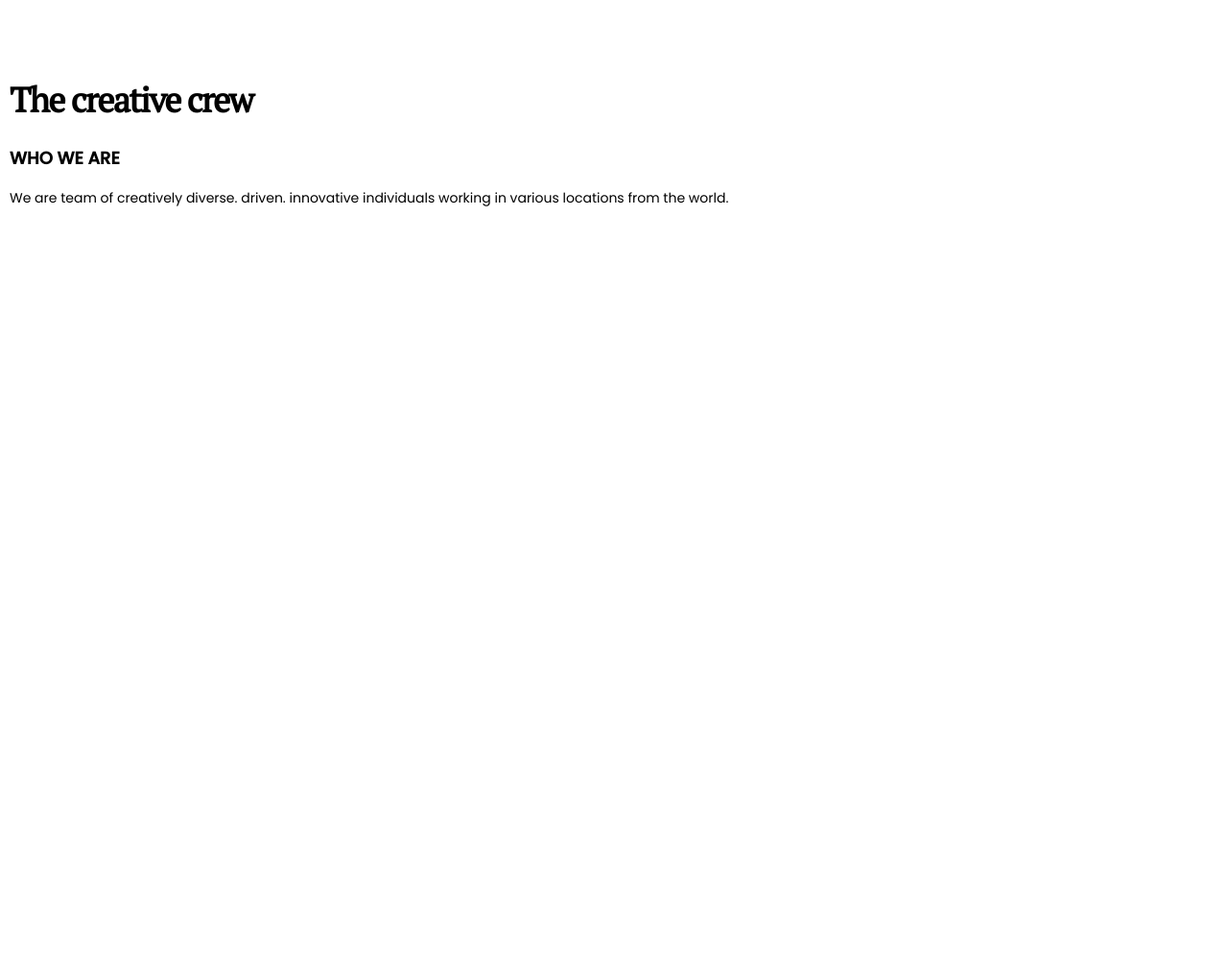
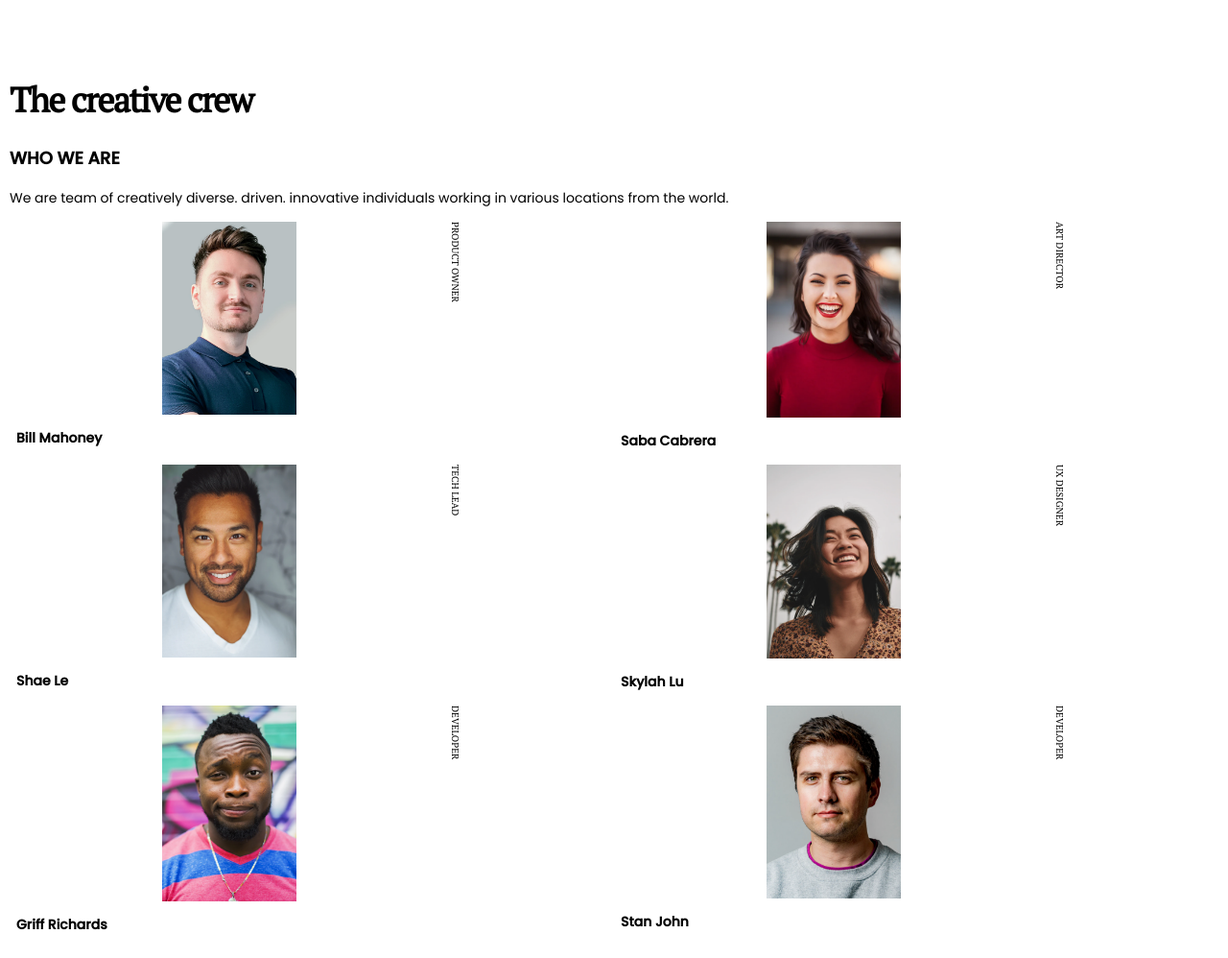
Before and after one commit to Edel-blk/team-page, a plain HTML site: page index.html in a window 1280 px wide. Shown: the whole page at 96% size. Before the commit the page ends 800 px from the top, so only its background shows below. Drawn offline with Linux system fonts and the light colour scheme.

Commit message:
ajustes de contenido

```diff
--- a/index.html
+++ b/index.html
@@ -43,6 +43,79 @@
               We are team of creatively diverse.  driven.  innovative individuals working in various locations from the world.
             </p>
         </div>
+
+        <div class="grid">
+          <div>
+            <div class="header-content-card">
+              <img src="./photo1.png"/>
+              <p class="charge-text">
+                Product owner
+              </p>
+            </div>
+            <p class="text-content bottom-content-card">
+              Bill Mahoney
+            </p>
+          </div>
+
+          <div>
+            <div class="header-content-card">
+              <img src="./photo2.png"/>
+              <p class="charge-text">
+                Art director
+              </p>
+            </div>
+            <p class="text-content bottom-content-card">
+              Saba Cabrera
+            </p>
+          </div>
+
+          <div>
+            <div class="header-content-card">
+              <img src="./photo3.png"/>
+              <p class="charge-text">
+                Tech Lead
+              </p>
+            </div>
+            <p class="text-content bottom-content-card">
+              Shae Le
+            </p>
+          </div>
+
+          <div>
+            <div class="header-content-card">
+              <img src="./photo4.png"/>
+              <p class="charge-text">
+                UX Designer
+              </p>
+            </div>
+            <p class="text-content bottom-content-card">
+              Skylah Lu
+            </p>
+          </div>
+
+          <div>
+            <div class="header-content-card">
+              <img src="./photo5.png"/>
+              <p class="charge-text">
+                Developer
+              </p>
+            </div>
+            <p class="text-content bottom-content-card">
+              Griff Richards
+            </p>
+          </div>
+
+          <div>
+            <div class="header-content-card">
+              <img src="./photo6.png"/>
+              <p class="charge-text">
+                Developer
+              </p>
+            </div>
+            <p class="text-content bottom-content-card">
+              Stan John
+            </p>
+          </div>
         </div>
       </div>
     </div>
--- a/style.css
+++ b/style.css
@@ -20,6 +20,15 @@ p {
   font-size: 14px;
 }
 
+img {
+  width: 140px;
+}
+
+.grid {
+  display: grid;
+  grid-template-columns: repeat(2, 1fr);
+}
+
 .text-content {
   font-family: Poppins;
 }
@@ -28,3 +37,22 @@ p {
   padding: 10px;
   margin-top: 70px;
 }
+
+.header-content-card {
+  display: flex;
+  justify-content: space-evenly;
+}
+
+.bottom-content-card {
+  font-size: 14px;
+  font-weight: 600;
+  margin-left: 7px;
+}
+
+.charge-text {
+  writing-mode: tb;
+  margin: 0px;
+  font-family: PT Serif;
+  text-transform: uppercase;
+  font-size: 10px;
+}
```
